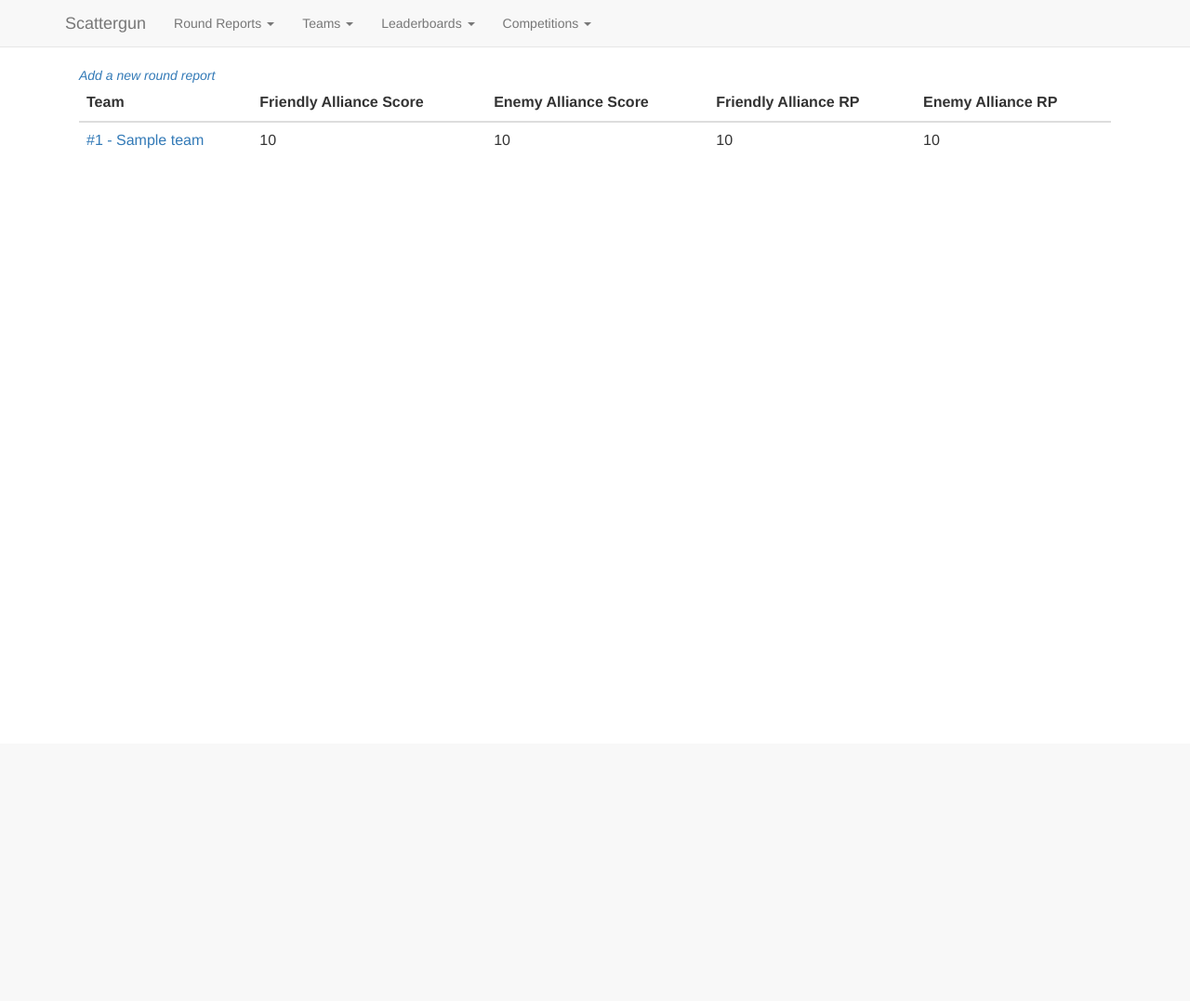
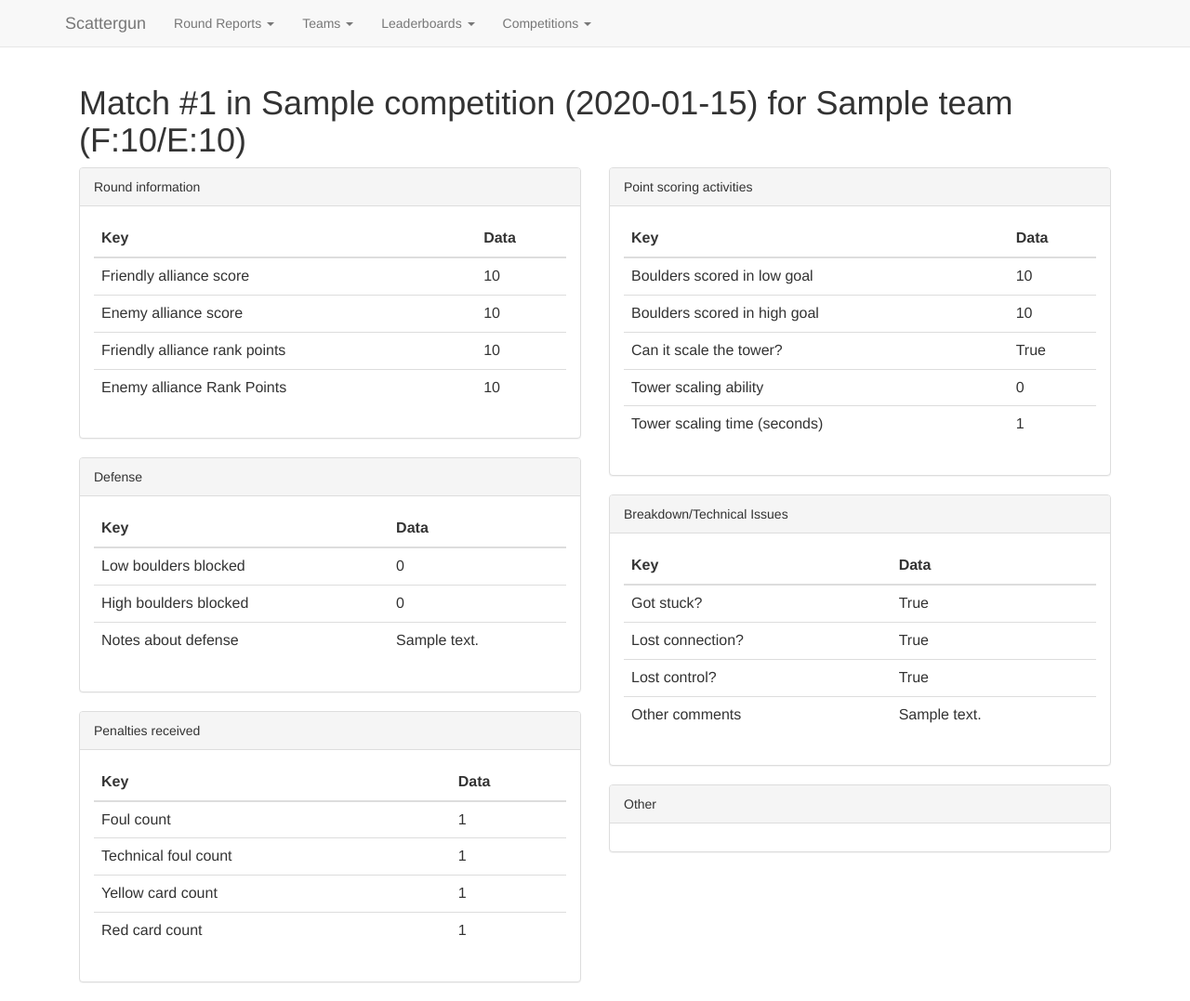
Before and after one commit to Team4761/Scattergun, a Django app: page /scattergun/roundreports/1 in a window 1280 px wide. Shown: the whole page at 93% size. Before the commit the page ends 160 px from the top, so only its background shows below. Run offline with Django 3.2, Linux system fonts and the light colour scheme; tables that the repository leaves empty hold one stand-in row (values such as "Sample post"); some libraries are stand-ins or nearby versions.

Commit message:
Add round report display page

```diff
--- a/scattergun/scattergun_coreapp/models.py
+++ b/scattergun/scattergun_coreapp/models.py
@@ -70,7 +70,7 @@ class RoundReport(models.Model):
     high_boulders_blocked = models.IntegerField(default=0)
     notes_about_defense = models.TextField(blank=True, null=True)
 
-    # Penalties recieved
+    # Penalties received
     foul_count = models.IntegerField(default=0)
     technical_foul_count = models.IntegerField(default=0)
     yellow_card_count = models.IntegerField(default=0)
--- a/scattergun/scattergun_coreapp/templates/competition.html
+++ b/scattergun/scattergun_coreapp/templates/competition.html
@@ -6,7 +6,7 @@
         <div class="panel-body">
             <ul>
                 {% for report in reports %}
-                    <li><a href="{% url 'scattergun-index' %}">{{ report }}</a></li>
+                    <li><a href="{% url 'scattergun-roundreport-show' report=report.pk %}">{{ report }}</a></li>
                 {% endfor %}
             </ul>
         </div>
--- /dev/null
+++ b/scattergun/scattergun_coreapp/templates/roundreport.html
@@ -0,0 +1,160 @@
+{% extends "base.html" %}
+{% block "body" %}
+<div class="col-md-12">
+    <h1>{{ report }}</h1>
+</div>
+<div class="col-md-6">
+    <div class="panel panel-default">
+        <div class="panel-heading">Round information</div>
+        <div class="panel-body">
+            <table class="table table-hover">
+                <thead>
+                    <tr>
+                        <th>Key</th>
+                        <th>Data</th>
+                    </tr>
+                </thead>
+                <tr>
+                    <td>Friendly alliance score</td>
+                    <td> {{ report.friendly_alliance_score }}</td>
+                </tr>
+                <tr>
+                    <td>Enemy alliance score</td>
+                    <td> {{ report.enemy_alliance_score }}</td>
+                </tr>
+                <tr>
+                    <td>Friendly alliance rank points</td>
+                    <td> {{ report.friendly_alliance_rank_points }}</td>
+                </tr>
+                <tr>
+                    <td>Enemy alliance Rank Points</td>
+                    <td> {{ report.enemy_alliance_rank_points }}</td>
+                </tr>
+            </table>
+        </div>
+    </div>
+    <div class="panel panel-default">
+        <div class="panel-heading">Defense</div>
+        <div class="panel-body">
+            <table class="table table-hover">
+                <thead>
+                    <tr>
+                        <th>Key</th>
+                        <th>Data</th>
+                    </tr>
+                </thead>
+                <tr>
+                    <td>Low boulders blocked</td>
+                    <td> {{ report.low_boulders_blocked }}</td>
+                </tr>
+                <tr>
+                    <td>High boulders blocked</td>
+                    <td> {{ report.high_boulders_blocked }}</td>
+                </tr>
+                <tr>
+                    <td>Notes about defense</td>
+                    <td> {{ report.notes_about_defense }}</td>
+                </tr>
+            </table>
+        </div>
+    </div>
+        <div class="panel panel-default">
+        <div class="panel-heading">Penalties received</div>
+        <div class="panel-body">
+            <table class="table table-hover">
+                <thead>
+                    <tr>
+                        <th>Key</th>
+                        <th>Data</th>
+                    </tr>
+                </thead>
+                <tr>
+                    <td>Foul count</td>
+                    <td> {{ report.foul_count }}</td>
+                </tr>
+                <tr>
+                    <td>Technical foul count</td>
+                    <td> {{ report.technical_foul_count }}</td>
+                </tr>
+                <tr>
+                    <td>Yellow card count</td>
+                    <td> {{ report.yellow_card_count }}</td>
+                </tr>
+                <tr>
+                    <td>Red card count</td>
+                    <td> {{ report.red_card_count }}</td>
+                </tr>
+            </table>
+        </div>
+    </div>
+</div>
+<div class="col-md-6">
+    <div class="panel panel-default">
+        <div class="panel-heading">Point scoring activities</div>
+        <div class="panel-body">
+            <table class="table table-hover">
+                <thead>
+                    <tr>
+                        <th>Key</th>
+                        <th>Data</th>
+                    </tr>
+                </thead>
+                <tr>
+                    <td>Boulders scored in low goal</td>
+                    <td> {{ report.boulders_scored_in_low }}</td>
+                </tr>
+                <tr>
+                    <td>Boulders scored in high goal</td>
+                    <td> {{ report.boulders_scored_in_high }}</td>
+                </tr>
+                <tr>
+                    <td>Can it scale the tower?</td>
+                    <td> {{ report.can_scale_tower }}</td>
+                </tr>
+                <tr>
+                    <td>Tower scaling ability</td>
+                    <td> {{ report.tower_scaling_ability }}</td>
+                </tr>
+                <tr>
+                    <td>Tower scaling time (seconds)</td>
+                    <td> {{ report.tower_scaling_time }}</td>
+                </tr>
+            </table>
+        </div>
+    </div>
+    <div class="panel panel-default">
+        <div class="panel-heading">Breakdown/Technical Issues</div>
+        <div class="panel-body">
+            <table class="table table-hover">
+                <thead>
+                    <tr>
+                        <th>Key</th>
+                        <th>Data</th>
+                    </tr>
+                </thead>
+                <tr>
+                    <td>Got stuck?</td>
+                    <td> {{ report.got_stuck }}</td>
+                </tr>
+                <tr>
+                    <td>Lost connection?</td>
+                    <td> {{ report.lost_connection }}</td>
+                </tr>
+                <tr>
+                    <td>Lost control?</td>
+                    <td> {{ report.lost_control }}</td>
+                </tr>
+                <tr>
+                    <td>Other comments</td>
+                    <td> {{ report.tech_issues_comment }}</td>
+                </tr>
+            </table>
+        </div>
+    </div>
+    <div class="panel panel-default">
+        <div class="panel-heading">Other</div>
+        <div class="panel-body">
+        </div>
+    </div>
+</div>
+{% endblock %}
--- a/scattergun/scattergun_coreapp/templates/roundreport_list.html
+++ b/scattergun/scattergun_coreapp/templates/roundreport_list.html
@@ -14,7 +14,7 @@
     </thead>
 {% for report in reports %}
     <tr>
-        <td><a href="{% url 'scattergun-index' %}">{{ report.team }}</a></td>
+        <td><a href="{% url 'scattergun-roundreport-show' report=report.pk %}">{{ report.team }}</a></td>
         <td>{{ report.friendly_alliance_score }}</td>
         <td>{{ report.enemy_alliance_score }}</td>
         <td>{{ report.friendly_alliance_rank_points }}</td>
--- a/scattergun/scattergun_coreapp/templates/team.html
+++ b/scattergun/scattergun_coreapp/templates/team.html
@@ -20,7 +20,7 @@
             <div class="panel-body">
                 <ul>
                     {% for report in reports %}
-                    <li><a href="#">{{ report }}</a></li>
+                    <li><a href="{% url 'scattergun-roundreport-show' report=report.pk %}">{{ report }}</a></li>
                     {% endfor %}
                 </ul>
             </div>
--- a/scattergun/scattergun_coreapp/urls.py
+++ b/scattergun/scattergun_coreapp/urls.py
@@ -11,7 +11,8 @@ urlpatterns = [
         name="scattergun-max-low-boulders-leaderboard"),
 
     url(r"roundreports/add", views.roundreport_add_view, name="scattergun-roundreport-add"),
-    url(r"roundreports", views.roundreport_list_view, name="scattergun-roundreport-list"),
+    url(r"roundreports/$", views.roundreport_list_view, name="scattergun-roundreport-list"),
+    url(r"roundreports/(?P<report>\d+)", views.roundreport_show_view, name="scattergun-roundreport-show"),
 
     url(r"teams/$", views.team_list_view, name="scattergun-team-list"),
     url(r"teams/add/", views.team_add_view, name="scattergun-team-add"),
--- a/scattergun/scattergun_coreapp/views.py
+++ b/scattergun/scattergun_coreapp/views.py
@@ -61,6 +61,11 @@ def roundreport_list_view(request):
     return render(request, "roundreport_list.html", context={"reports": reports})
 
 
+def roundreport_show_view(request, report):
+    report = get_object_or_404(RoundReport, pk=report)
+    return render(request, "roundreport.html", context={"report": report})
+
+
 def team_list_view(request):
     teams = Team.objects.all()
     return render(request, "team_list.html", context={"teams": teams})
```
